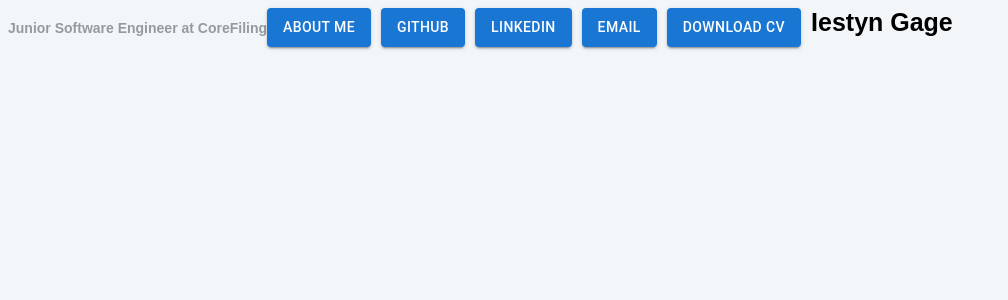
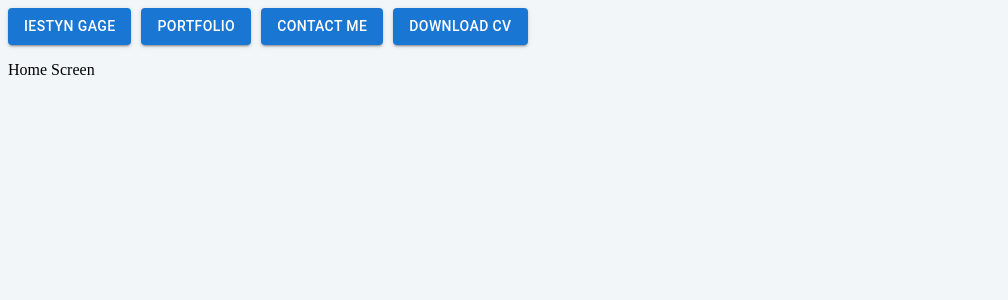
Before and after one commit to IestynGage/PortfolioWebsite, a React (Create React App) app: page /home in a window 1280 px wide. Shown: the top 300 px of the page, without its empty margins (0-1008 px from the left). Built offline with nearby package versions, Linux system fonts and the light colour scheme.

Commit message:
Navigation

```diff
--- a/src/App.tsx
+++ /dev/null
@@ -1,11 +0,0 @@
-import BusinessCard from "./Components/BusinessCard";
-
-function App() {
-  return (
-    <div className="App" style={{ backgroundColor: "#f3f6f9" }}>
-      <BusinessCard />
-    </div>
-  );
-}
-
-export default App;
--- a/src/Components/BusinessCard.tsx
+++ /dev/null
@@ -1,48 +0,0 @@
-import { AppBar } from "@mui/material";
-import ButtonLink from "./ButtonLink";
-
-function BusinessCard() {
-  const name = "Iestyn Gage";
-  const currentRole = "Junior Software Engineer";
-  const currentCompany = "CoreFiling";
-
-  return (
-    <span style={{ display: "flex", flexDirection: "row" }}>
-      <h2
-        style={{
-          color: "#969a9f",
-          fontSize: "14px",
-          fontFamily: "Arial, Helvetica, sans-serif",
-        }}
-      >
-        {currentRole} at {currentCompany}
-      </h2>
-      <ButtonLink href={""} label={"About me"} />
-      <ButtonLink
-        newTab
-        href={"https://github.com/IestynGage"}
-        label={"GitHub"}
-      />
-      <ButtonLink
-        newTab
-        href={"https://www.linkedin.com/in/iestyngage/"}
-        label={"linkedIn"}
-      />
-      <ButtonLink newTab href={"mailto:iestyngage@gmail.com"} label={"Email"} />
-      <ButtonLink href={"cv.pdf"} label={"Download CV"} download={true} />
-      <h1
-        style={{
-          color: "black",
-          fontSize: "25px",
-          margin: "0px",
-          fontFamily: "Arial, Helvetica, sans-serif",
-        }}
-      >
-        {" "}
-        {name}{" "}
-      </h1>
-    </span>
-  );
-}
-
-export default BusinessCard;
--- a/src/Components/ButtonLink.tsx
+++ b/src/Components/ButtonLink.tsx
@@ -1,7 +1,8 @@
 import { Button } from "@mui/material";
 
 interface ButtonLinkProps {
-  href: string;
+  href?:string;
+  onClick?: () => void;
   label: string;
   newTab?: boolean;
   download?: boolean | undefined;
@@ -10,6 +11,7 @@ interface ButtonLinkProps {
 function ButtonLink({
   label,
   href,
+  onClick,
   newTab = false,
   download,
 }: ButtonLinkProps) {
@@ -17,6 +19,7 @@ function ButtonLink({
     <Button variant="contained" style={{ margin: "0 10px 0 0px" }}>
       <a
         href={href}
+        onClick={onClick}
         style={{ color: "white", textDecoration: "none", fontWeight: 510 }}
         target={newTab ? "_blank" : ""}
         download={download}
--- /dev/null
+++ b/src/Components/Navigation.tsx
@@ -0,0 +1,18 @@
+import { useNavigate } from "react-router-dom";
+import ButtonLink from "./ButtonLink";
+
+export default function Navigation() {
+  const name = "Iestyn Gage";
+  const currentRole = "Junior Software Engineer";
+  const currentCompany = "CoreFiling";
+  const navigate = useNavigate();
+
+  return (
+    <span style={{ display: "flex", flexDirection: "row" }}>
+      <ButtonLink label={"Iestyn Gage"} onClick={() => {navigate('/home')}}/>
+      <ButtonLink label={"Portfolio"} onClick={() => {navigate('/portfolio')}}/>
+      <ButtonLink label={"Contact Me"} onClick={() => {navigate('/contact')}}/>
+      <ButtonLink href={"cv.pdf"} label={"Download CV"} download={true} />
+    </span>
+  );
+}
--- /dev/null
+++ b/src/Components/ThemeColor.css
@@ -0,0 +1,7 @@
+:root {
+    --red: #E71D36;
+    --spaceCadet: #2A324B;
+    --cultured: #F7F4F3;
+    --eggShell: #EDEBD7;
+    --nickel: #74776B;
+}
--- /dev/null
+++ b/src/Router/App.tsx
@@ -0,0 +1,22 @@
+import { BrowserRouter, Navigate, Route, Routes} from "react-router-dom";
+import Navigation from "../Components/Navigation";
+import ContactScreen from "../Screens/Contact/ContactScreen";
+import HomeScreen from "../Screens/Home/HomeScreen";
+import PortfolioScreen from "../Screens/Portfolio/PortfolioScreen";
+
+function App() {
+  return (
+    <div className="App">
+    <BrowserRouter>
+        <Routes>
+          <Route path='/' element={<Navigate to='home'/>}/>
+          <Route path='home' element={<HomeScreen />}/>
+          <Route path='contact' element={<ContactScreen />}/>
+          <Route path='portfolio' element={<PortfolioScreen />}/>
+        </Routes>
+      </BrowserRouter>
+    </div>
+  );
+}
+
+export default App;
--- /dev/null
+++ b/src/Screens/Contact/ContactScreen.tsx
@@ -0,0 +1,12 @@
+import Navigation from "../../Components/Navigation";
+
+export default function ContactScreen() {
+
+    return (
+        <>
+
+        <Navigation />
+      <p> Contact</p>
+      </>
+    );
+  }
--- /dev/null
+++ b/src/Screens/Home/HomeScreen.tsx
@@ -0,0 +1,12 @@
+import Navigation from "../../Components/Navigation";
+
+export default function HomeScreen() {
+
+    return (
+        <>
+
+        <Navigation />
+      <p> Home Screen</p>
+      </>
+    );
+  }
--- /dev/null
+++ b/src/Screens/Portfolio/PortfolioScreen.tsx
@@ -0,0 +1,12 @@
+import Navigation from "../../Components/Navigation";
+
+export default function PortfolioScreen() {
+
+    return (
+        <>
+
+        <Navigation />
+      <p> Portfolio</p>
+      </>
+    );
+  }
--- a/src/index.tsx
+++ b/src/index.tsx
@@ -1,6 +1,6 @@
 import React from "react";
 import ReactDOM from "react-dom";
-import App from "./App";
+import App from "./Router/App";
 
 ReactDOM.render(
   <React.StrictMode>
```
